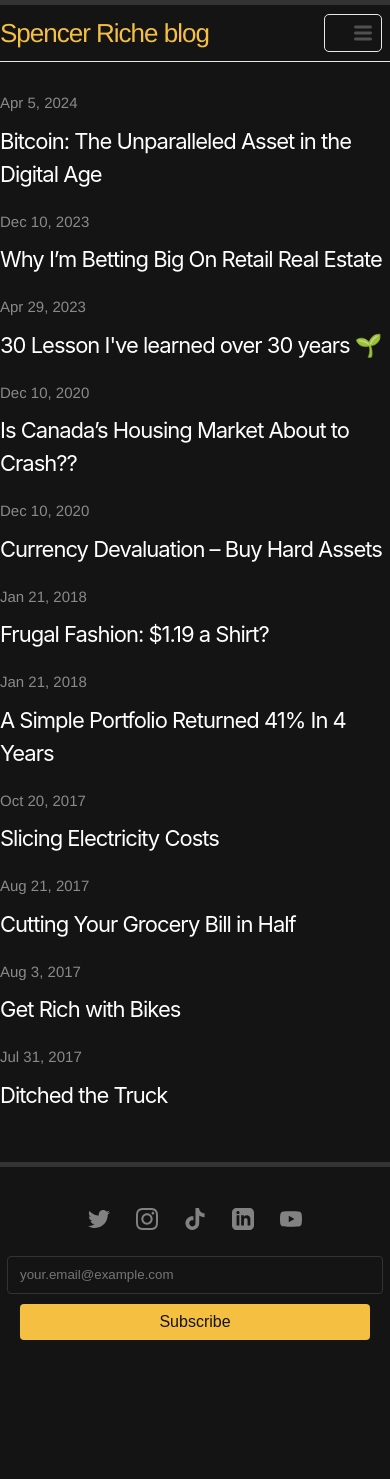
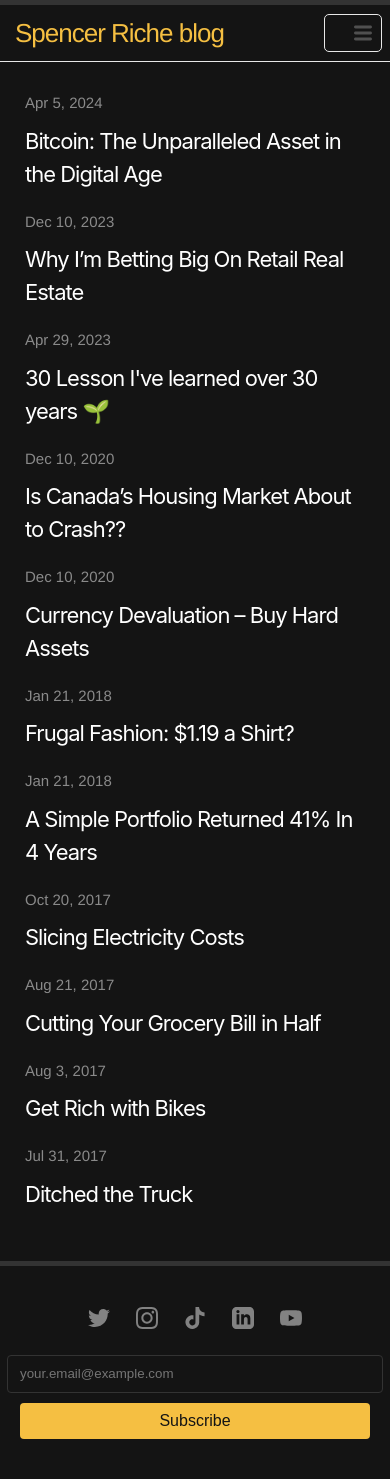
Before and after one commit to spenriche/spenriche.github.io, a Jekyll site: the page built from index.html, in a window 390 px wide. Built offline with Jekyll 4.4.1, drawn with Linux system fonts in a browser that asks for light colours; before the commit the page ends 1380 px from its top, so only the background shows below that.

Commit message:
Update mobile padding in CSS

```diff
--- a/css/main.css
+++ b/css/main.css
@@ -377,7 +377,7 @@ footer.site-footer,
 
 @media screen and (max-width: 600px) {
 
-  .wrap { padding: 0 12px; }
+  .wrap { padding: 0 20px !important; }
 
   .site-nav {
     position: fixed;
@@ -431,6 +431,13 @@ footer.site-footer,
     clear: both;
     width: auto;
     margin: 0 0 15px; }
+
+  .post-content,
+  .page-content,
+  .home {
+    padding-left: 5px;
+    padding-right: 5px;
+  }
 
 }
 
@@ -1001,3 +1008,43 @@ footer.site-footer {
     margin: 15px auto 5px auto !important;  /* Reduced bottom margin from 10px to 5px */
     max-width: 400px;
 }
+
+/* Base container styles */
+.wrap,
+.wrapper,
+.container,
+.content-wrapper {
+  max-width: 800px;
+  padding: 0 30px !important;
+  margin: 0 auto !important;
+  box-sizing: border-box !important;
+}
+
+/* Mobile styles - using multiple breakpoints for better coverage */
+@media screen and (max-width: 768px) {
+  .wrap,
+  .wrapper,
+  .container,
+  .content-wrapper {
+    padding: 0 20px !important;
+    width: 100% !important;
+    box-sizing: border-box !important;
+  }
+
+  .post-content,
+  .page-content,
+  .home,
+  .post {
+    padding-left: 5px !important;
+    padding-right: 5px !important;
+  }
+}
+
+@media screen and (max-width: 480px) {
+  .wrap,
+  .wrapper,
+  .container,
+  .content-wrapper {
+    padding: 0 15px !important;
+  }
+}
```
